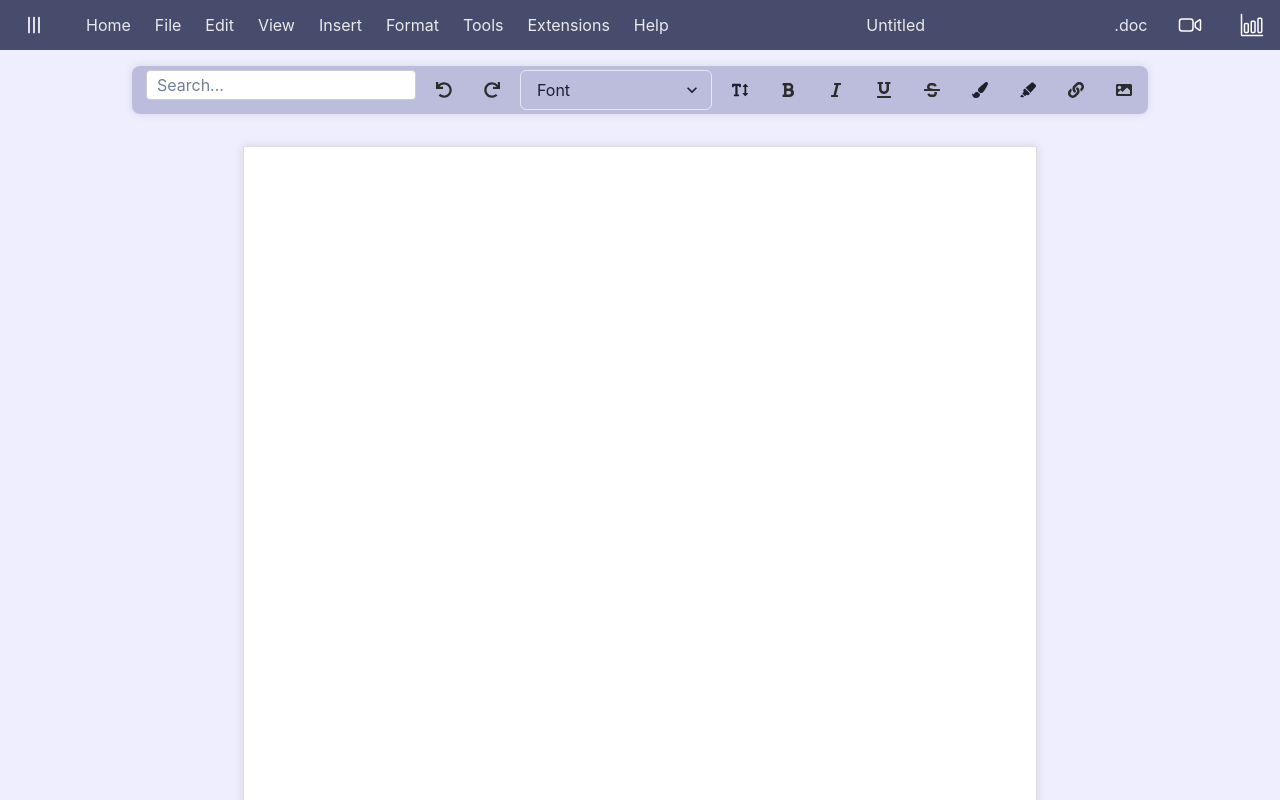
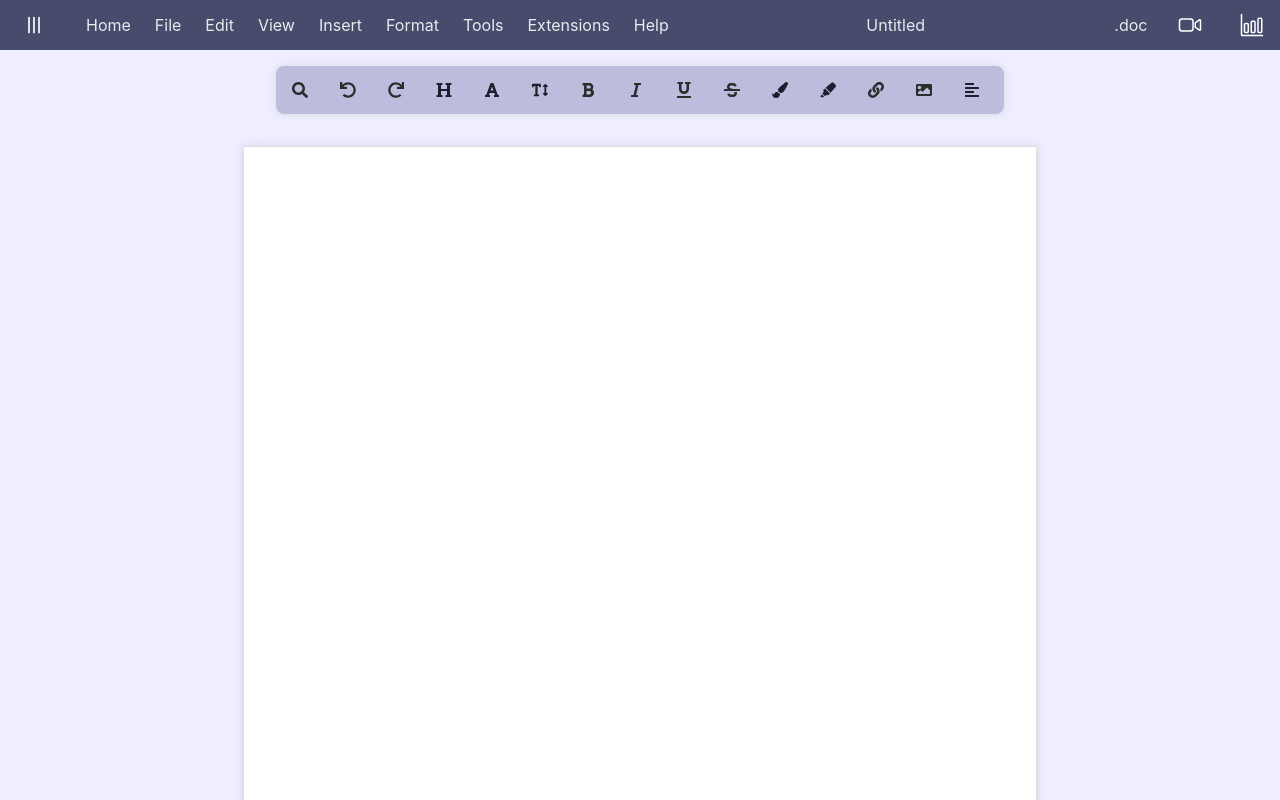
Before and after one commit to AG-2003/Group-Project, a React (Create React App) app in the folder frontend/: page /Doc in a window 1280 px wide. Built offline with nearby package versions, Linux system fonts and the light colour scheme; a web font is replaced by a local one.

Commit message:
75% of toolbar functionality done

```diff
--- a/frontend/src/components/Doc_/Document.tsx
+++ b/frontend/src/components/Doc_/Document.tsx
@@ -25,6 +25,12 @@ const Document = () => {
   const [value, setValue] = useState("");
   const quillRef = useRef(null);
 
+  const [isSearchVisible, setIsSearchVisible] = useState(false);
+
+  const toggleSearchVisibility = () => {
+    setIsSearchVisible(!isSearchVisible);
+  };
+
   const handleSearch = debounce((searchTerm) => {
     if (searchTerm && quillRef.current) {
       const editor = quillRef.current.getEditor();
@@ -49,10 +55,20 @@ const Document = () => {
     editor.history.redo();
   };
 
-  const handleFontChange = (e) => {
-    const font = e.target.value;
+  const handleTextTypeChange = (format, level) => {
     const editor = quillRef.current.getEditor();
-    editor.format("font", font.toLowerCase().replace(/\s/g, "-")); // Format the font name as needed
+    if (format === "normal") {
+      editor.format("header", false); // Removes any header formatting
+    } else {
+      editor.format(format, level || false); // Apply header level or blockquote
+    }
+  };
+
+  const handleFontChange = (font) => {
+    if (quillRef.current) {
+      const editor = quillRef.current.getEditor();
+      editor.format("font", font.toLowerCase().replace(/\s/g, "-"));
+    }
   };
 
   const handleFontSizeSelect = (size) => {
@@ -121,6 +137,11 @@ const Document = () => {
     };
   };
 
+  const handleTextAlignmentChange = (alignment) => {
+    const editor = quillRef.current.getEditor();
+    editor.format("align", alignment);
+  };
+
   const modules = useMemo(
     () => ({
       toolbar: false, // If you're using a custom toolbar, this remains `false`
@@ -138,8 +159,11 @@ const Document = () => {
     <div>
       <ToolBar
         onSearch={handleSearch}
+        isSearchVisible={isSearchVisible}
+        toggleSearchVisibility={toggleSearchVisibility}
         onUndo={handleUndo}
         onRedo={handleRedo}
+        onTextTypeChange={handleTextTypeChange}
         onFontChange={handleFontChange}
         onFontSizeSelect={handleFontSizeSelect}
         onBoldClick={handleBoldClick}
@@ -150,6 +174,7 @@ const Document = () => {
         onHighlightSelect={handleHighlightSelect}
         onLinkClick={handleLinkClick}
         onImageUpload={handleImageUpload}
+        onTextAlignmentChange={handleTextAlignmentChange}
       />
       <div className="document">
         <ReactQuill
--- a/frontend/src/components/Doc_/Toolbar.scss
+++ b/frontend/src/components/Doc_/Toolbar.scss
@@ -53,18 +53,75 @@
   margin-bottom: 2px; // Add margin for spacing between swatches
 }
 
-// Adapt the container to have a fixed width enough to fit 10 color swatches plus margin
 .menu-list {
   width: 300px; // Width for 10 swatches + margins
   flex-direction: row; // Align swatches in a row
   flex-wrap: wrap; // Allow wrapping to next line
 }
 
+.search-container {
+  position: relative; // This allows absolute positioning within the container
+}
+
+.search-bar {
+  position: absolute;
+  top: 125%; // Position the search bar right below the toolbar
+  left: 240%; // Center it horizontally
+  transform: translateX(-50%); // Align the center of the search bar with the icon
+  z-index: 10; // Ensure it's above other content
+  width: 200px; // Width of the search bar
+}
+
 .search-input {
-  height: 30px; // Match the height with other toolbar items
-  border: 1px solid #ccc; // Give it a border
-  border-radius: 4px; // Round the corners
-  padding: 0 10px; // Add some padding
-  margin-left: 10px; // Add some left margin if needed
+  width: 100%; // Take up the full width of its container
+  padding: 0.5rem;
+  border-radius: 4px;
+  box-shadow: 0 2px 5px rgba(0, 0, 0, 0.2); // Optional: add a drop shadow
+  &:focus {
+      outline: none;
+    }
+}
+.alignment-container {
+  position: relative;
+}
+
+.alignment-button {
+  // Styles for the button that triggers the alignment dropdown
+  margin-right: 0.5rem;
+  background-color: inherit;
+  &:hover{
+    background-color: #cdcdff;
+  }
+}
+
+.alignment-menu-list {
+  display: flex; // Align menu items horizontally
+  padding: 0px;
+  margin-top: 0.5rem; // Give some space between the button and the dropdown
+  box-shadow: 0 2px 10px rgba(0, 0, 0, 0.1); // Shadow for dropdown
+  border-radius: 4px; // Rounded corners for dropdown
+}
+
+.alignment-menu-item {
+  display: flex; // Use flexbox for horizontal alignment
+  justify-content: center; // Center items horizontally
+  align-items: center; // Center items vertically
+  padding: 12px; // Padding inside each menu item
+  border-right: 1px solid #eee; // Separator between items
+  flex: 1; // Distribute space evenly
+  min-width: 0; // Allow the items to shrink below their content size
+  overflow: hidden; // Prevent content from overflowing
+
+  &:last-child {
+    border-right: none; // No border for the last item
+  }
+
+  &:hover {
+    background-color: #f7f7f7; // Hover background color
+  }
+}
+
+.alignment-icon {
+  // If additional icon styling is needed
 }
 }
--- a/frontend/src/components/Doc_/Toolbar.tsx
+++ b/frontend/src/components/Doc_/Toolbar.tsx
@@ -1,6 +1,7 @@
 import "./ToolBar.scss";
 import {
   ButtonGroup,
+  Icon,
   IconButton,
   Menu,
   MenuButton,
@@ -36,8 +37,11 @@ import {
 
 const ToolBar = ({
   onSearch,
+  isSearchVisible,
+  toggleSearchVisibility,
   onUndo,
   onRedo,
+  onTextTypeChange,
   onFontChange,
   onFontSizeSelect,
   onBoldClick,
@@ -48,7 +52,27 @@ const ToolBar = ({
   onHighlightSelect,
   onLinkClick,
   onImageUpload,
+  onTextAlignmentChange,
 }) => {
+  const textTypes = [
+    { label: "Normal", value: "normal" },
+    { label: "Heading 1", value: "header", level: 1 },
+    { label: "Heading 2", value: "header", level: 2 },
+    { label: "Heading 3", value: "header", level: 3 },
+    { label: "Heading 4", value: "header", level: 4 },
+    { label: "Heading 5", value: "header", level: 5 },
+    { label: "Heading 6", value: "header", level: 6 },
+    { label: "Blockquote", value: "blockquote" },
+    { label: "Code Block", value: "code-block" },
+
+    // { label: "List Bullet", value: "list", level: "bullet" },
+    // { label: "List Ordered", value: "list", level: "ordered" },
+    // { label: "Script Sub", value: "script", level: "sub" },
+    // { label: "Script Super", value: "script", level: "super" },
+    // { label: "Small", value: "small" },
+    // { label: "Indented", value: "indent" },
+  ];
+
   const fonts = [
     "Arial",
     "Georgia",
@@ -150,11 +174,27 @@ const ToolBar = ({
     "#4c1130",
   ];
 
+  const alignmentOptions = [
+    { label: "Align Left", value: "", icon: FaAlignLeft },
+    { label: "Align Center", value: "center", icon: FaAlignCenter },
+    { label: "Align Right", value: "right", icon: FaAlignRight },
+    { label: "Align Justify", value: "justify", icon: FaAlignJustify },
+  ];
+
   return (
     <div className="container">
       <ButtonGroup className="toolbar">
+        <div className="search-container">
           <Tooltip label="Search" hasArrow>
-          <div>
+            <IconButton
+              className="tool"
+              aria-label="Search"
+              icon={<FaSearch />}
+              onClick={toggleSearchVisibility}
+            />
+          </Tooltip>
+          {isSearchVisible && (
+            <div className="search-bar">
               <input
                 type="text"
                 placeholder="Search..."
@@ -162,7 +202,8 @@ const ToolBar = ({
                 className="search-input"
               />
             </div>
-        </Tooltip>
+          )}
+        </div>
         <Tooltip label="Undo" hasArrow>
           <IconButton
             className="tool"
@@ -180,13 +221,45 @@ const ToolBar = ({
             onClick={onRedo}
           />
         </Tooltip>
-        <Select onChange={onFontChange} placeholder="Font">
+        <Tooltip label="Heading" hasArrow>
+          <div>
+            <Menu>
+              <MenuButton
+                as={IconButton}
+                icon={<FaHeading />}
+                className="menu-button"
+              />
+              <MenuList>
+                {textTypes.map((type) => (
+                  <MenuItem
+                    key={type.label}
+                    onClick={() => onTextTypeChange(type.value, type.level)}
+                  >
+                    {type.label}
+                  </MenuItem>
+                ))}
+              </MenuList>
+            </Menu>
+          </div>
+        </Tooltip>
+        <Tooltip label="Font" hasArrow>
+          <div>
+            <Menu>
+              <MenuButton
+                as={IconButton}
+                icon={<FaFont />}
+                className="menu-button"
+              />
+              <MenuList>
                 {fonts.map((font) => (
-            <option key={font} value={font}>
+                  <MenuItem key={font} onClick={() => onFontChange(font)}>
                     {font}
-            </option>
+                  </MenuItem>
                 ))}
-        </Select>
+              </MenuList>
+            </Menu>
+          </div>
+        </Tooltip>
         <Tooltip label="Font Size" hasArrow>
           <div>
             <Menu>
@@ -311,6 +384,28 @@ const ToolBar = ({
             onClick={onImageUpload}
           />
         </Tooltip>
+        <Tooltip label="Text Alignment" hasArrow>
+          <div className="alignment-container">
+            <Menu>
+              <MenuButton
+                as={IconButton}
+                icon={<FaAlignLeft />}
+                className="alignment-button"
+              />
+              <MenuList className="alignment-menu-list">
+                {alignmentOptions.map((option) => (
+                  <MenuItem
+                    key={option.value}
+                    onClick={() => onTextAlignmentChange(option.value)}
+                    className="alignment-menu-item"
+                  >
+                    <Icon as={option.icon} className="alignment-icon" />
+                  </MenuItem>
+                ))}
+              </MenuList>
+            </Menu>
+          </div>
+        </Tooltip>
       </ButtonGroup>
     </div>
   );
```
Lines whose indentation alone changed are shown as unchanged.
